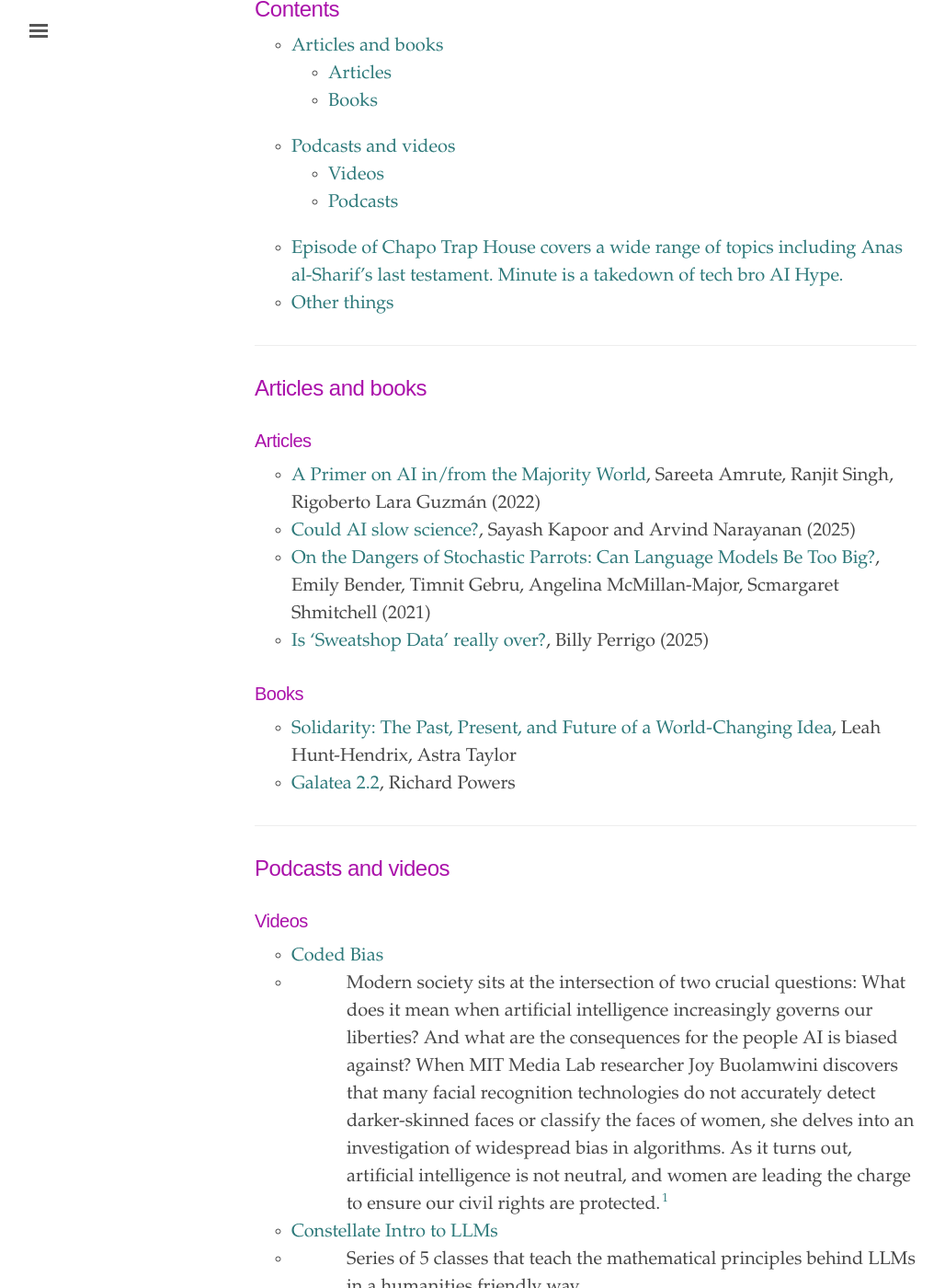
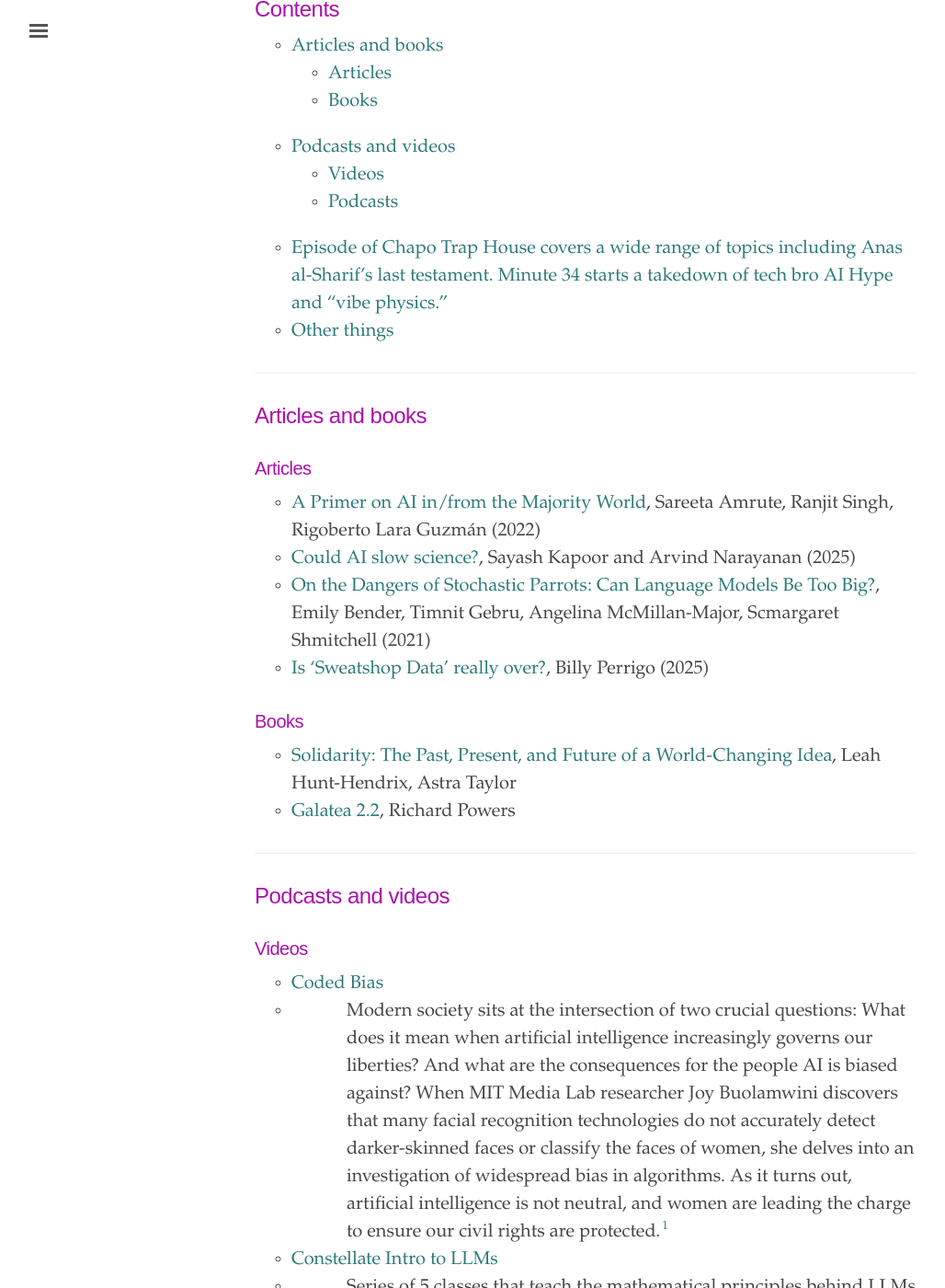
Before and after one commit to ylimem/ed, a Jekyll site: the page built from resources.md, in a window 1280 px wide and 1400 px high, scrolled down 267 px. Shown: the whole window at 92% size, without its empty margins (3-1031 px from the left). Built offline with Jekyll 4.4.1, drawn with Linux system fonts in a browser that asks for light colours; some of the changed text lies outside the part shown.

Commit message:
updated text

```diff
--- a/resources.md
+++ b/resources.md
@@ -37,7 +37,7 @@
 - [Snake Oil](https://podcasts.apple.com/us/podcast/snake-oil/id1535408667?i=1000507558767)
 - {:.indent-3} Episode of the Maintenance Phase podcast that details the history of actual Snake Oil.
 - [The Bopper's Liar](https://pod.link/1097417804/episode/dGFnOnNvdW5kY2xvdWQsMjAxMDp0cmFja3MvMjE1MTc5NTM0Mg)
-- {:.indent-3} Episode of Chapo Trap House covers a wide range of topics including Anas al-Sharif's last testament. Minute is a takedown of tech bro AI Hype.
+- {:.indent-3} Episode of Chapo Trap House covers a wide range of topics including Anas al-Sharif's last testament. Minute 34 starts a takedown of tech bro AI Hype and "vibe physics."
 ---
 [^fn1]: "Synopsis," [Coded Bias](https://www.codedbias.com/about)
 
```
